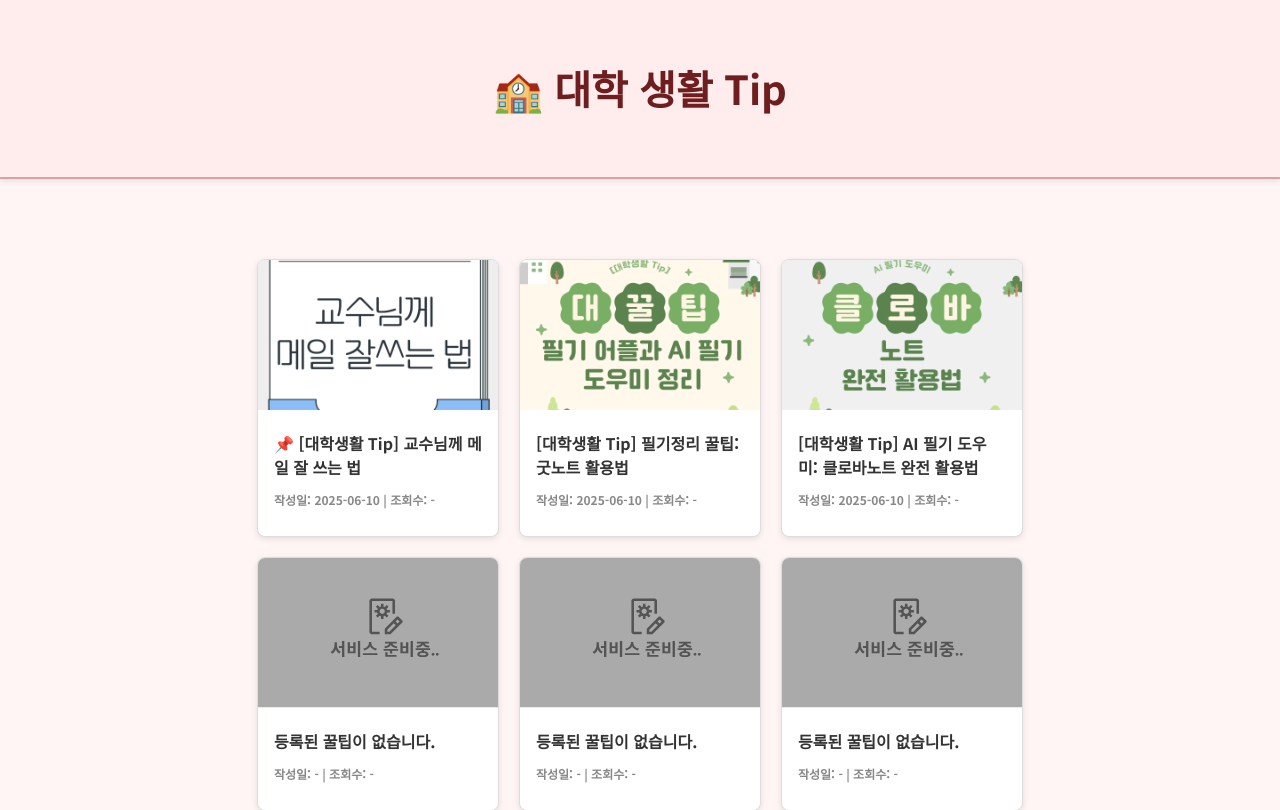
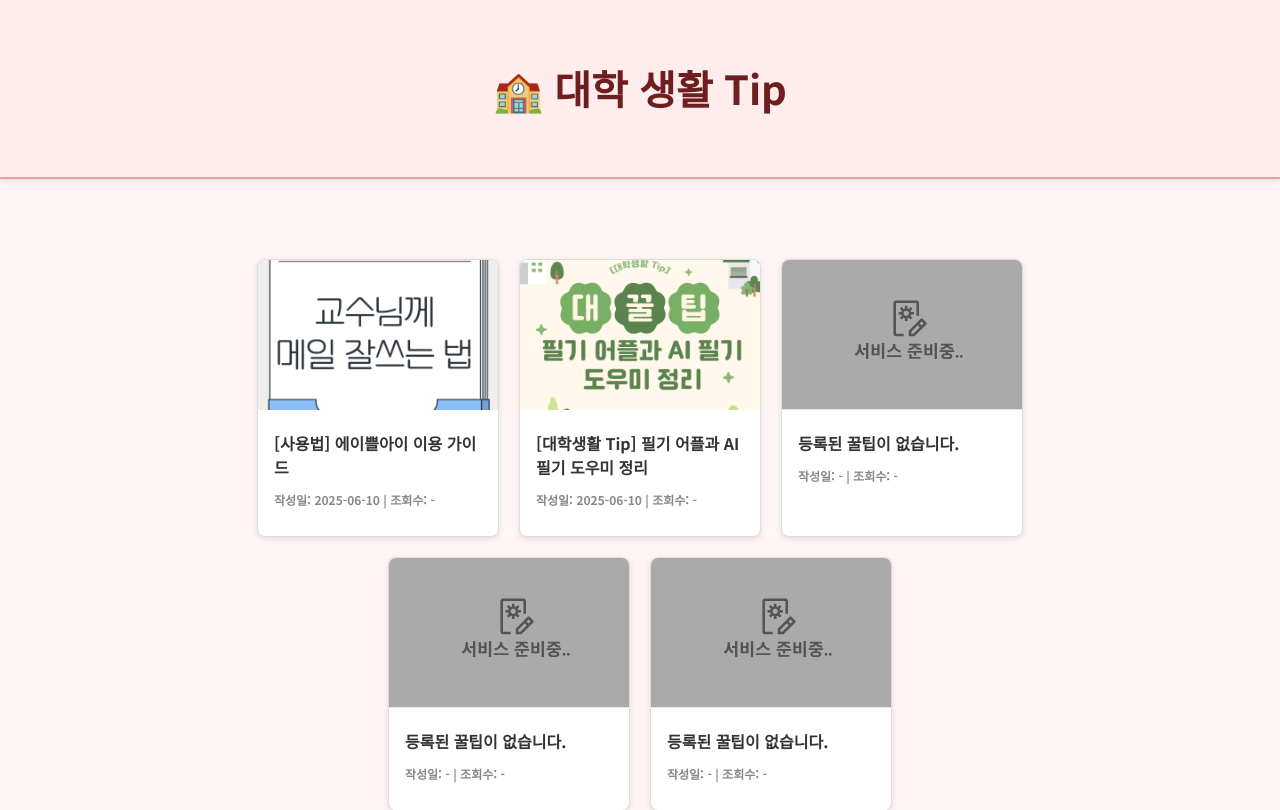
Before and after one commit to bodam-han/aplusi, a Flask app: page /tip in a window 1280 px wide. Shown: the part 181-991 px from the top of the page. Run offline with Flask 3, Linux system fonts and the light colour scheme.

Commit message:
수정사항 반영: tip.js 및 관련 오류 해결

```diff
--- a/static/js/notice.js
+++ b/static/js/notice.js
@@ -34,6 +34,8 @@ async function fetchNotices(page = 1) {
 function renderFixedNotices() {
     const container = document.getElementById('notice-list');
     if (!container) return;
+
+    container.innerHTML = ''; // 기존 내용 초기화
 
     fixedNotices.forEach(notice => {
         const card = document.createElement('div');
--- a/static/js/tip.js
+++ b/static/js/tip.js
@@ -1,15 +1,3 @@
-const fixedNotices = [
-    {
-        id: 'mail-guide',
-        title: '[대학생활 Tip] 교수님께 메일 잘 쓰는 법',
-        date: '2025-06-10',
-        views: '-',
-        link: 'tip_1.html',
-        is_fixed: true,
-        image: './static/tip_png/tip_1.png'
-    }
-];
-
 let currentPage = 1;
 let isLastPage = false;
 
@@ -24,16 +12,21 @@ async function fetchNotices(page = 1) {
             return;
         }
 
-        renderNotices(dbNotices);
+        const fixed = dbNotices.filter(n => n.is_fixed);
+        const normal = dbNotices.filter(n => !n.is_fixed);
+
+        renderFixedNotices(fixed);
+        renderNotices(normal);
     } catch (error) {
-        console.error('내용 불러오기 실패:', error);
+        console.error('대학생활 팁 불러오기 실패:', error);
     }
 }
 
-// 고정 공지 렌더링 (맨 위에 표시)
-function renderFixedNotices() {
+function renderFixedNotices(fixedNotices) {
     const container = document.getElementById('notice-list');
     if (!container) return;
+
+    container.innerHTML = ''; // 기존 내용 초기화
 
     fixedNotices.forEach(notice => {
         const card = document.createElement('div');
@@ -44,7 +37,7 @@ function renderFixedNotices() {
                 <div class="notice-info">
                     <h3 class="notice-title">
                         ${notice.is_fixed ? '<span class="fixed-pin">📌</span>' : ''}
-                        ${notice.title}
+                        ${notice.tip_title}
                     </h3>
                     <p class="notice-meta">작성일: ${notice.date} | 조회수: ${notice.views}</p>
                 </div>
@@ -59,8 +52,12 @@ function renderNotices(notices) {
     const container = document.getElementById('notice-list');
     if (!container) return;
 
+    container.innerHTML = '';  // Clear previous cards
+
     const totalToRender = 5;
-    const noticesToRender = [...notices];
+    const startIdx = (currentPage - 1) * totalToRender;
+    const endIdx = startIdx + totalToRender;
+    const noticesToRender = notices.slice(startIdx, endIdx);
 
     while (noticesToRender.length < totalToRender) {
         noticesToRender.push({
@@ -74,7 +71,7 @@ function renderNotices(notices) {
         });
     }
 
-    noticesToRender.slice(0, totalToRender).forEach(notice => {
+    noticesToRender.forEach(notice => {
         const card = document.createElement('div');
         card.classList.add('notice-card');
         card.innerHTML = `
@@ -95,7 +92,6 @@ function renderNotices(notices) {
 
 // 고정 공지를 먼저 렌더링하고, 일반 공지를 불러오는 방식
 document.addEventListener('DOMContentLoaded', () => {
-    renderFixedNotices();  // 먼저 고정 공지 렌더링
     fetchNotices();  // 첫 페이지 불러오기
 
     const loadMoreBtn = document.querySelector('#load-more-btn');
@@ -109,6 +105,35 @@ document.addEventListener('DOMContentLoaded', () => {
             }
         });
     }
+
+    document.querySelectorAll('.page-btn').forEach(button => {
+        button.addEventListener('click', () => {
+            const page = button.dataset.page;
+            if (page === 'first') {
+                currentPage = 1;
+                fetchNotices(currentPage);
+            } else if (page === 'last') {
+                fetch('/tip.json')
+                    .then(response => response.json())
+                    .then(dbNotices => {
+                        const normal = dbNotices.filter(n => !n.is_fixed);
+                        const totalToRender = 5;
+                        const lastPage = Math.ceil(normal.length / totalToRender);
+                        currentPage = lastPage;
+                        fetchNotices(lastPage);
+                    });
+            } else if (page === 'first') {
+                currentPage = 1;
+                fetchNotices(1);
+            } else {
+                const numericPage = parseInt(page);
+                if (!isNaN(numericPage)) {
+                    currentPage = numericPage;
+                    fetchNotices(numericPage);
+                }
+            }
+        });
+    });
 });
 
 async function checkAdmin() {
--- a/static/tip.json
+++ b/static/tip.json
@@ -1,20 +1,20 @@
 [
   {
+    "tip_id": "T001",
+    "tip_title": "[사용법] 에이쁠아이 이용 가이드",
+    "date": "2025-06-10",
+    "views": "-",
+    "link": "tip_1.html",
+    "is_fixed": false,
+    "image": "tip_png/tip_1.png"
+  },
+  {
     "tip_id": "T002",
-    "tip_title": "[대학생활 Tip]  필기정리 꿀팁: 굿노트 활용법",
+    "tip_title": "[대학생활 Tip]  필기 어플과 AI 필기 도우미 정리",
     "date": "2025-06-10",
     "views": "-",
     "link": "tip_2.html",
     "is_fixed": false,
     "image": "tip_png/tip_2.png"
-  },
-  {
-    "tip_id": "T003",
-    "tip_title": "[대학생활 Tip] AI 필기 도우미: 클로바노트 완전 활용법",
-    "date": "2025-06-10",
-    "views": "-",
-    "link": "tip_3.html",
-    "is_fixed": false,
-    "image": "tip_png/tip_3.png"
   }
 ]
--- a/templates/tip.html
+++ b/templates/tip.html
@@ -21,11 +21,11 @@
       </div>
 
       <div class="pagination">
-          <button class="page-btn" onclick="window.location.href='/tip'">«</button>
-          <button class="page-btn">1</button>
-          <button class="page-btn">2</button>
-          <button class="page-btn">3</button>
-          <button class="page-btn">»</button>
+          <button class="page-btn" data-page="first">&laquo;</button>
+          <button class="page-btn" data-page="1">1</button>
+          <button class="page-btn" data-page="2">2</button>
+          <button class="page-btn" data-page="3">3</button>
+          <button class="page-btn" data-page="last">&raquo;</button>
       </div>
   </div>
     <div id="footer-placeholder"></div>
```
